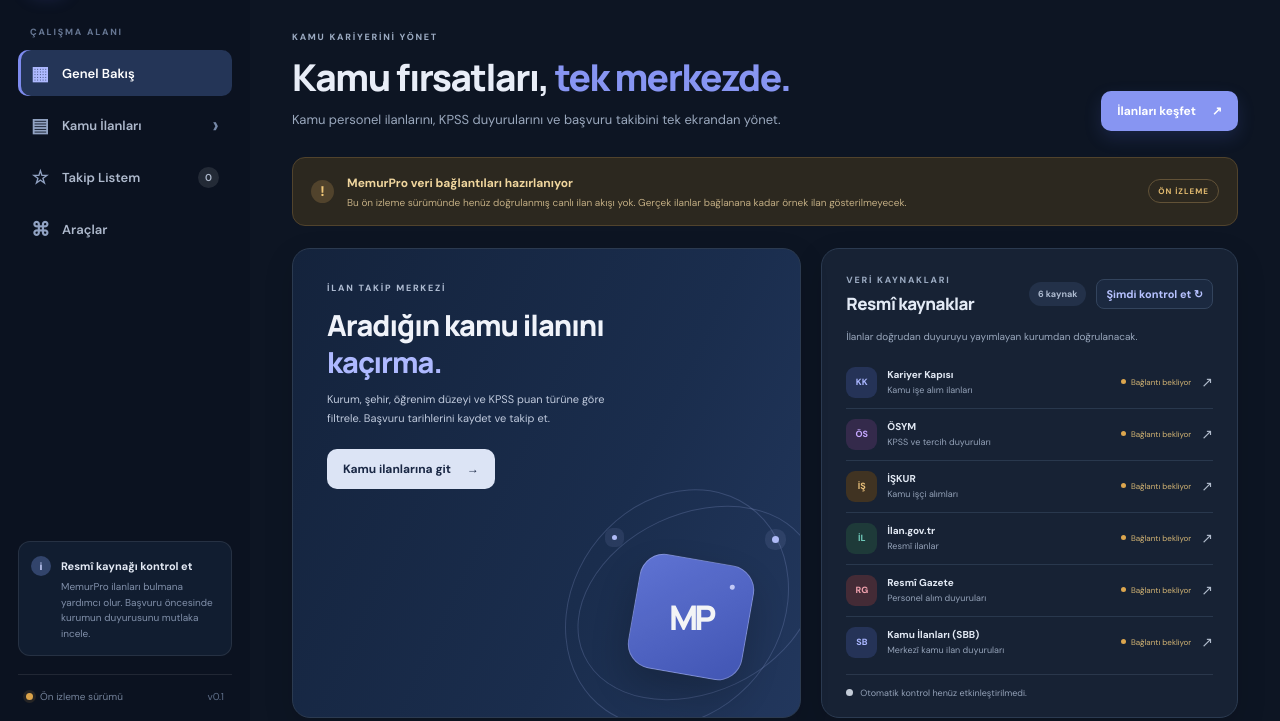
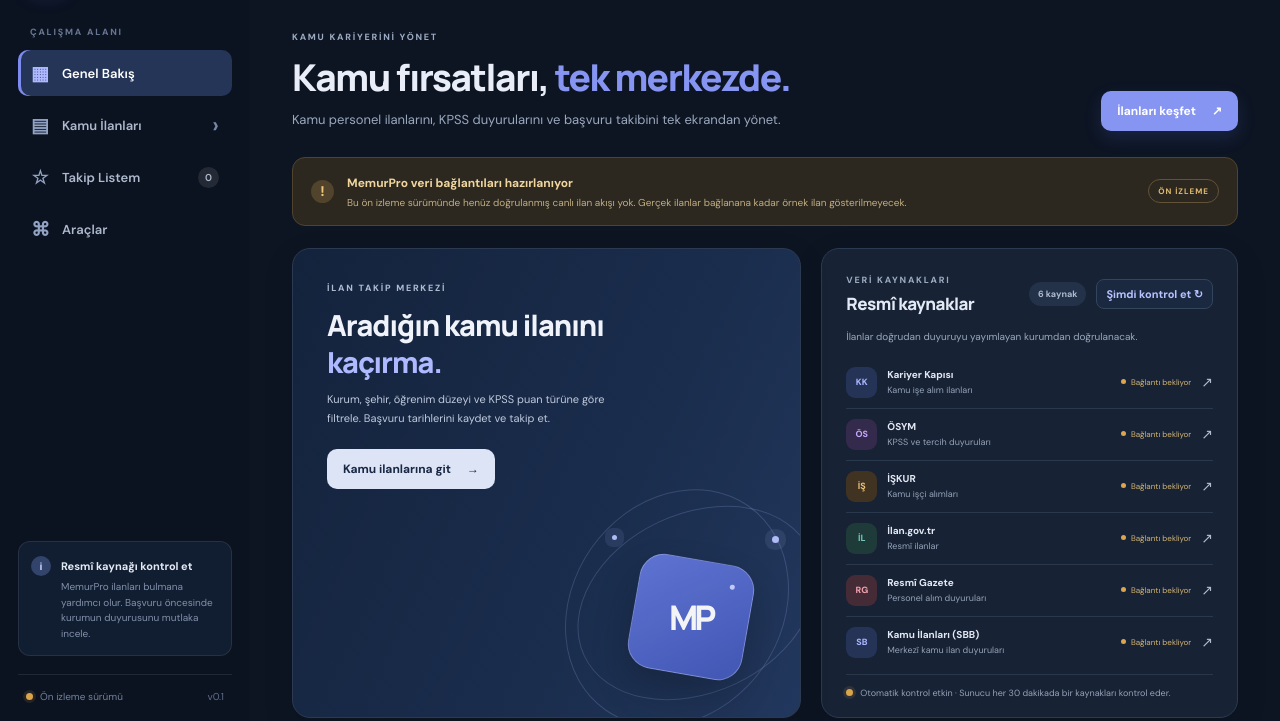
Before and after one commit to PataraKutere/MemurPro, a plain HTML site: page index.html in a window 1280 px wide. Shown: the part 79-800 px from the top of the page. Drawn offline with Linux system fonts and the light colour scheme; no server answers.

Commit message:
Clarify automatic source monitoring status

```diff
--- a/index.html
+++ b/index.html
@@ -76,7 +76,7 @@
               <a class="source-row" href="https://www.resmigazete.gov.tr/" target="_blank" rel="noopener"><span class="source-icon red">RG</span><span class="source-copy"><strong>Resmî Gazete</strong><small>Personel alım duyuruları</small></span><span class="source-state pending">Bağlantı bekliyor</span><span class="source-arrow">↗</span></a>
               <a class="source-row" href="https://kamuilan.sbb.gov.tr/" target="_blank" rel="noopener"><span class="source-icon blue">SB</span><span class="source-copy"><strong>Kamu İlanları (SBB)</strong><small>Merkezî kamu ilan duyuruları</small></span><span class="source-state pending">Bağlantı bekliyor</span><span class="source-arrow">↗</span></a>
             </div>
-            <div class="source-footnote"><span class="status-dot muted-dot"></span><span>Otomatik kontrol henüz etkinleştirilmedi.</span></div>
+            <div class="source-footnote" id="sourceAutomationStatus"><span class="status-dot"></span><span>Otomatik kontrol etkin · Sunucu her 30 dakikada bir kaynakları kontrol eder.</span></div>
           </section>
         </div>
 
```
